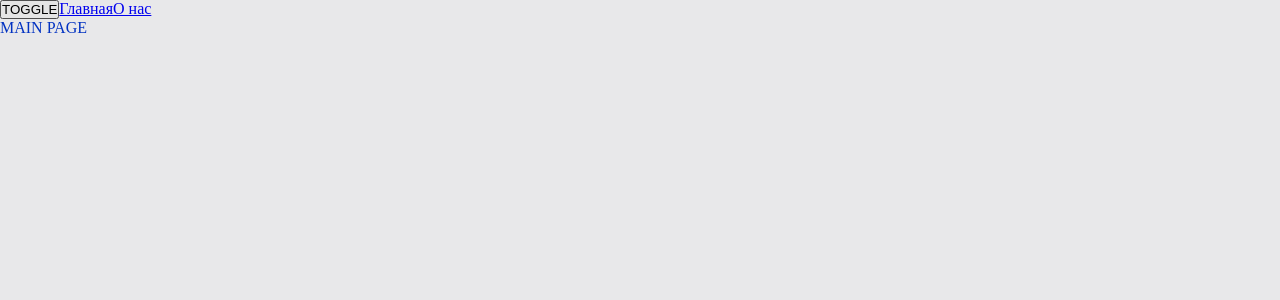
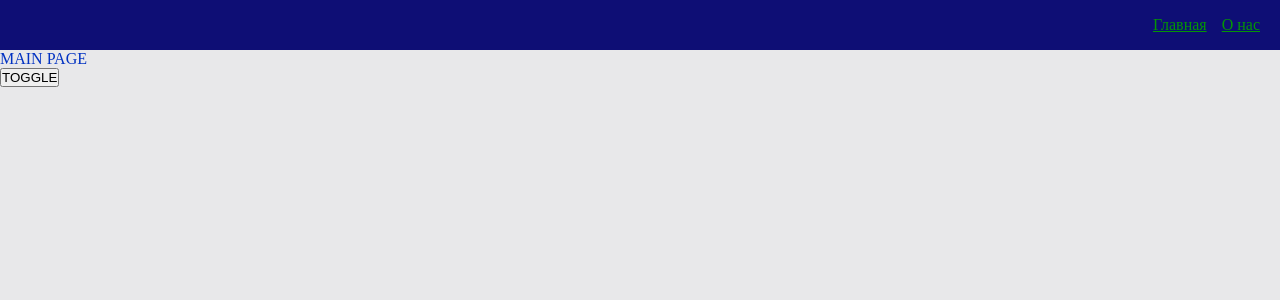
Before and after one commit to ArtemKuznetzov/Advanced-frontend-features, a React app: page / in a window 1280 px wide. Shown: the top 300 px of the page. Built offline with nearby package versions, Linux system fonts and the light colour scheme.

Commit message:
2.2 Add first UI-kit component (Link)

```diff
--- a/src/app/App.tsx
+++ b/src/app/App.tsx
@@ -6,16 +6,16 @@ import {classNames} from "shared/lib/classNames/classNames";
 import {AboutPage} from "pages/AboutPage";
 import {MainPage} from "pages/MainPage";
 import AppRouter from "app/providers/router";
+import {Navbar} from "widgets/Navbar";
 
 const App = () => {
     const {theme, toggleTheme} = useTheme()
 
     return (
         <div className={classNames('app', {}, [theme])}>
+            <Navbar/>
+            <AppRouter/>
             <button onClick={toggleTheme}>TOGGLE</button>
-            <Link to={'/'}>Главная</Link>
-            <Link to={'/about'}>О нас</Link>
-            <AppRouter />
         </div>
     );
 };
--- a/src/app/styles/themes/dark.scss
+++ b/src/app/styles/themes/dark.scss
@@ -1,6 +1,10 @@
 .app.dark {
   --bg-color: #0e0e75;
+  --inverted-bg-color: #e8e8ea;
 
   --primary-color: #049604;
   --secondary-color: #04ff04;
+
+  --inverted-primary-color: #0232c2;
+  --inverted-secondary-color: #0452ff;
 }
--- a/src/app/styles/themes/normal.scss
+++ b/src/app/styles/themes/normal.scss
@@ -1,6 +1,10 @@
 .app.light {
     --bg-color: #e8e8ea;
+    --inverted-bg-color: #0e0e75;
 
     --primary-color: #0232c2;
     --secondary-color: #0449e0;
+
+    --inverted-primary-color: #049604;
+    --inverted-secondary-color: #04ff04;
 }
--- a/src/app/styles/variables/global.scss
+++ b/src/app/styles/variables/global.scss
@@ -8,4 +8,7 @@
   --font-size-l: 24px;
   --font-line-l: 32px;
   --font-l: var(--font-size-l) / var(--font-line-l) var(--font-family-main);
+
+  // Размеры
+  --navbar-height: 50px;
 }
--- a/src/shared/lib/classNames/classNames.ts
+++ b/src/shared/lib/classNames/classNames.ts
@@ -1,8 +1,8 @@
 type Mods = Record<string, boolean | string>
 
-export function classNames(cls: string, mod: Mods, additional: string[]): string {
+export function classNames(cls: string, mod: Mods = {}, additional: string[] = []): string {
     return [cls,
-        ...additional,
+        ...additional.filter(Boolean),
         ...Object.entries(mod).filter(([_cls, value]) => value)
         .map(([cls, _value]) => cls)]
         .join(' ')
--- /dev/null
+++ b/src/shared/ui/AppLink/AppLink.module.scss
@@ -0,0 +1,11 @@
+.AppLink {
+  color: var(--primary-color)
+}
+
+.primary {
+  color: var(--primary-color)
+}
+
+.secondary {
+  color: var(--inverted-primary-color)
+}
--- /dev/null
+++ b/src/shared/ui/AppLink/AppLink.tsx
@@ -0,0 +1,35 @@
+import {classNames} from "shared/lib/classNames/classNames";
+import cls from './AppLink.module.scss'
+import {FC} from 'react'
+import {Link, LinkProps} from "react-router-dom";
+
+export enum AppLinkTheme {
+    PRIMARY = 'primary',
+    SECONDARY = 'secondary'
+}
+interface AppLinkProps extends LinkProps{
+    className?: string
+    theme?: AppLinkTheme
+}
+
+const AppLink: FC<AppLinkProps> = (props) => {
+    const {
+        to,
+        className,
+        theme = AppLinkTheme.PRIMARY,
+        children,
+        ...otherProps
+    } = props
+
+    return (
+        <Link
+            to={to}
+            className={classNames(cls.AppLink, {}, [className, cls[theme]])}
+            {...otherProps}
+        >
+            {children}
+        </Link>
+    );
+};
+
+export default AppLink;
--- /dev/null
+++ b/src/widgets/Navbar/index.ts
@@ -0,0 +1,5 @@
+import Navbar from './ui/Navbar'
+
+export {
+    Navbar
+}
--- /dev/null
+++ b/src/widgets/Navbar/ui/Navbar.module.scss
@@ -0,0 +1,16 @@
+.Navbar {
+  width: 100%;
+  height: var(--navbar-height);
+  background-color: var(--inverted-bg-color);
+  display: flex;
+  align-items: center;
+  padding: 20px;
+}
+
+.links {
+  margin-left: auto;
+}
+
+.mainLink {
+  margin-right: 15px;
+}
--- /dev/null
+++ b/src/widgets/Navbar/ui/Navbar.tsx
@@ -0,0 +1,21 @@
+import React from 'react';
+import {classNames} from "shared/lib/classNames/classNames";
+import cls from './Navbar.module.scss'
+import AppLink, {AppLinkTheme} from "shared/ui/AppLink/AppLink";
+
+
+interface NavbarProps {
+    className?: string
+}
+
+const Navbar = ({className}: NavbarProps) => {
+    return (
+        <div className={classNames(cls.Navbar, {}, [className])}>
+            <div className={cls.links}>
+            <AppLink theme={AppLinkTheme.SECONDARY} to={'/'} className={cls.mainLink}>Главная</AppLink>
+            <AppLink theme={AppLinkTheme.SECONDARY} to={'/about'}>О нас</AppLink></div>
+        </div>
+    );
+};
+
+export default Navbar;
```
